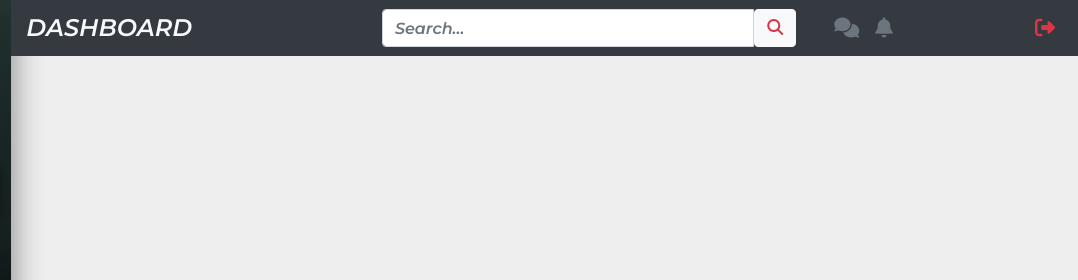
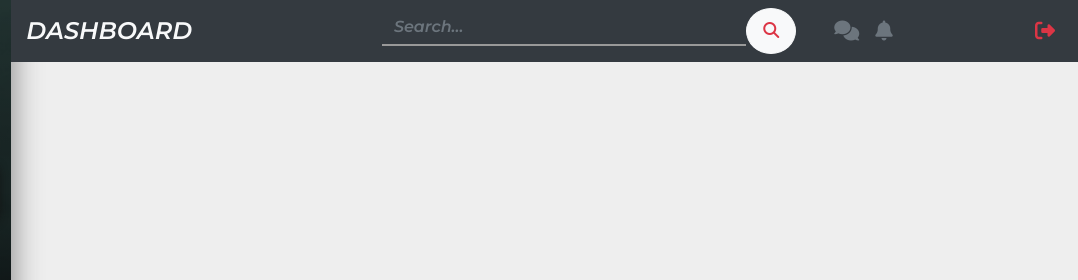
Before and after one commit to jefersoneiji/bootstrap-projects, a plain HTML site: page project2/index.html in a window 1280 px wide. Shown: the top 280 px of the page, 202-1280 px from the left. Drawn offline with nearby package versions, Linux system fonts and the light colour scheme.

Commit message:
finish navbar

```diff
--- a/project2/index.html
+++ b/project2/index.html
@@ -69,8 +69,8 @@
               <div class="col-md-5">
                 <form>
                   <div class="input-group">
-                    <input type="text" class="form-control" placeholder="Search...">
-                    <button class="btn btn-light">
+                    <input type="text" class="form-control search-input" placeholder="Search...">
+                    <button class="btn btn-light search-button">
                       <i class="fas fa-search text-danger"></i>
                     </button>
                   </div>
--- a/project2/style.css
+++ b/project2/style.css
@@ -1,5 +1,5 @@
 body {
-	font-family: "Montserrat", sans-serif;
+	font-family     : "Montserrat", sans-serif;
 	background-color: #eeeeee;
 }
 
@@ -9,33 +9,54 @@ body {
 	background: linear-gradient(rgba(0, 0, 0, 0.7), rgba(0, 0, 0.9)),
 		url(images/img1.jpeg);
 	background-position: center;
-	background-repeat: no-repeat;
-	background-size: cover;
-	box-shadow: 5px 7px 25px #999;
+	background-repeat  : no-repeat;
+	background-size    : cover;
+	box-shadow         : 5px 7px 25px #999;
 }
 
 .bottom-border {
 	border-bottom: 1px groove #eeeeee;
 }
 
-.sidebar-link{
+.sidebar-link {
 	transition: all .4s;
 }
 
-.sidebar-link:hover{
+.sidebar-link:hover {
 	background-color: #444;
-	border-radius: 5px;
+	border-radius   : 5px;
 }
-.current{
+
+.current {
 	background-color: #f44336;
-	border-radius:7px;
-	box-shadow: 2px 5px 10px #111;
-	transition: all .3s;
+	border-radius   : 7px;
+	box-shadow      : 2px 5px 10px #111;
+	transition      : all .3s;
 }
-.current:hover{
+
+.current:hover {
 	background-color: #f66436;
-	border-radius: 7px;
-	box-shadow: 2px 5px 20px #111;
-	transform:translateY(-1px);
+	border-radius   : 7px;
+	box-shadow      : 2px 5px 20px #111;
+	transform       : translateY(-1px);
 }
+
+.search-input {
+	background   : transparent;
+	border       : none;
+	border-radius: 0;
+	border-bottom: 2px solid#999;
+}
+
+.search-input:focus {
+	background   : transparent;
+	border       : none;
+	border-bottom: 2px solid#dc3545;
+}
+
+.search-button {
+	border-radius: 50%;
+	padding      : 10px 16px
+}
+
 /* end of navbar */
```
